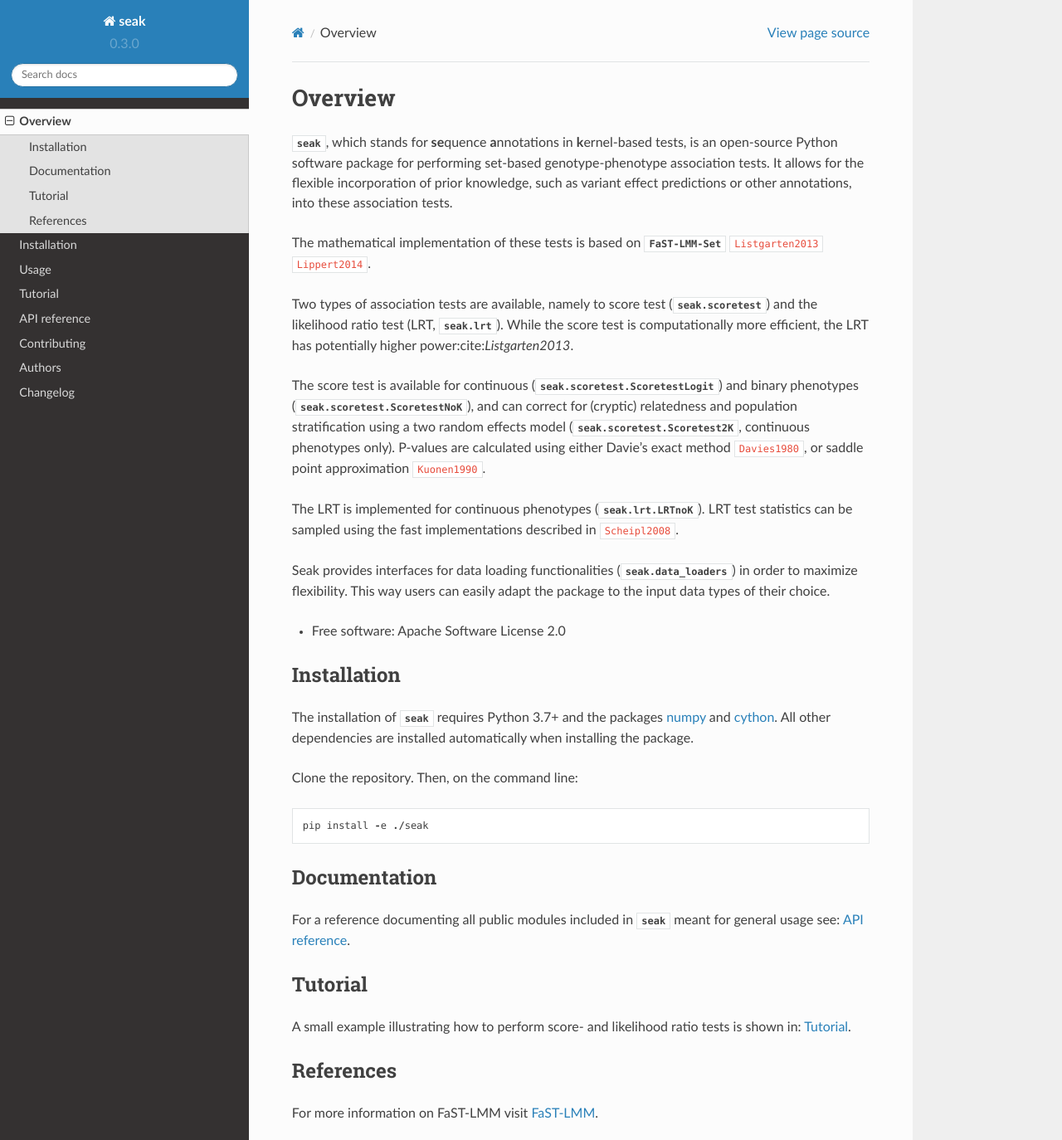
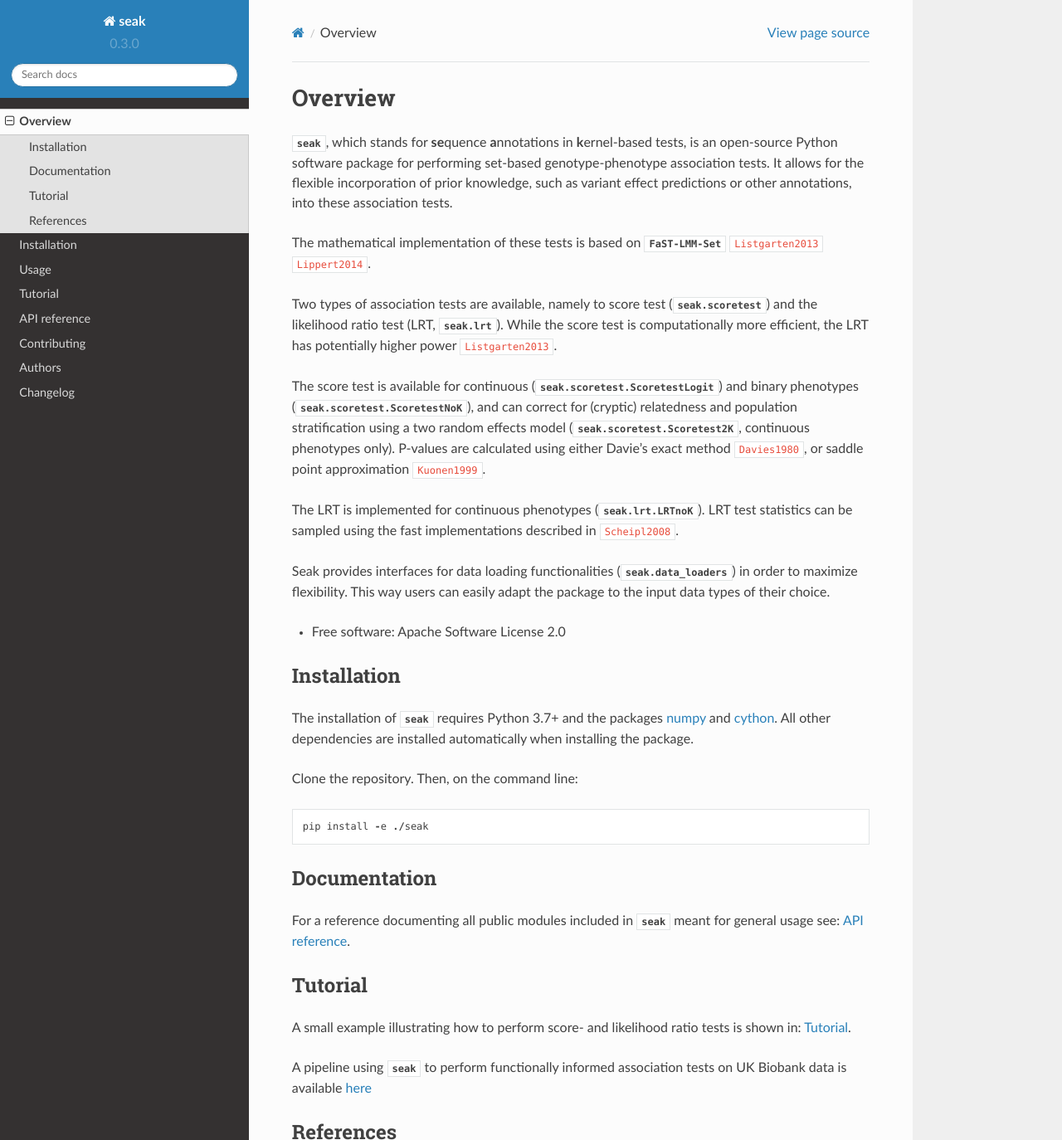
Before and after one commit to HealthML/seak, a Sphinx documentation site: the page built from docs/readme.rst, in a window 1280 px wide and 1400 px high, cut to the strip 0-1374 px from the top of the window. Shown: the whole strip at 83% size. Built offline with Sphinx 7.4.7 and the Read the Docs theme 2.0.0, drawn with Linux system fonts in a browser that asks for light colours; cross-references to code outside the pages are shown as plain code.

Commit message:
fixed references in readme

```diff
--- a/docs/readme.rst
+++ b/docs/readme.rst
@@ -9,11 +9,11 @@ of prior knowledge, such as variant effect predictions or other annotations, int
 The mathematical implementation of these tests is based on :mod:`FaST-LMM-Set` :cite:`Listgarten2013` :cite:`Lippert2014`.
 
 Two types of association tests are available, namely to score test (:mod:`seak.scoretest`) and the likelihood ratio test (LRT, :mod:`seak.lrt`).
-While the score test is computationally more efficient, the LRT has potentially higher power:cite:`Listgarten2013`.
+While the score test is computationally more efficient, the LRT has potentially higher power :cite:`Listgarten2013`.
 
 The score test is available for continuous (:class:`seak.scoretest.ScoretestLogit`) and binary phenotypes (:class:`seak.scoretest.ScoretestNoK`),
 and can correct for (cryptic) relatedness and population stratification using a two random effects model (:class:`seak.scoretest.Scoretest2K`, continuous phenotypes only).
-P-values are calculated using either Davie's exact method :cite:`Davies1980`, or saddle point approximation :cite:`Kuonen1990`.
+P-values are calculated using either Davie's exact method :cite:`Davies1980`, or saddle point approximation :cite:`Kuonen1999`.
 
 The LRT is implemented for continuous phenotypes (:class:`seak.lrt.LRTnoK`).  LRT test statistics can be sampled using the fast implementations described in :cite:`Scheipl2008`.
 
@@ -39,6 +39,7 @@ Tutorial
 ========
 A small example illustrating how to perform score- and likelihood ratio tests is shown in: :ref:`Tutorial`.
 
+A pipeline using :mod:`seak` to perform functionally informed association tests on UK Biobank data is available `here <https://github.com/HealthML/faatpipe>`_
 
 References
 =============
```
